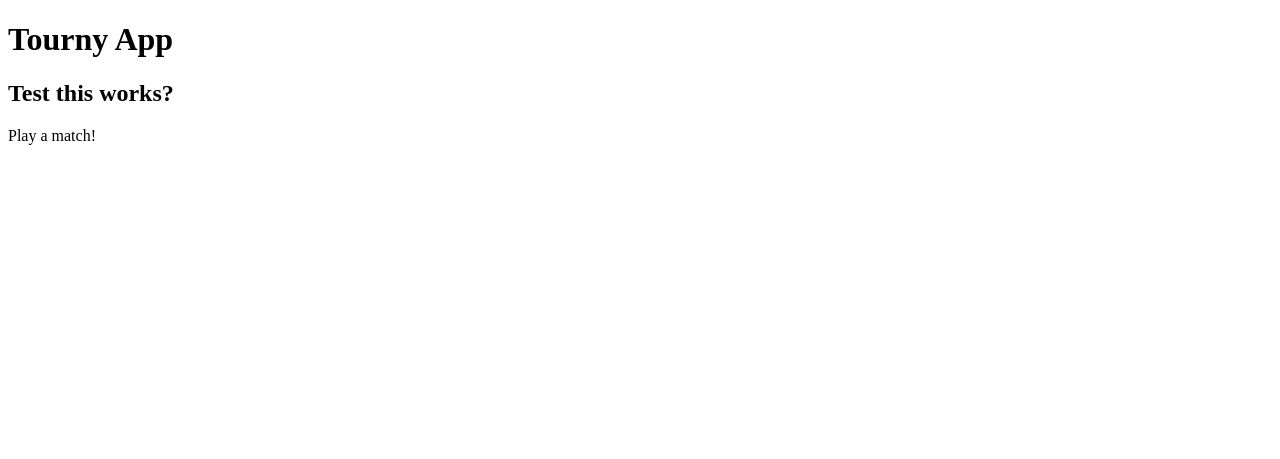
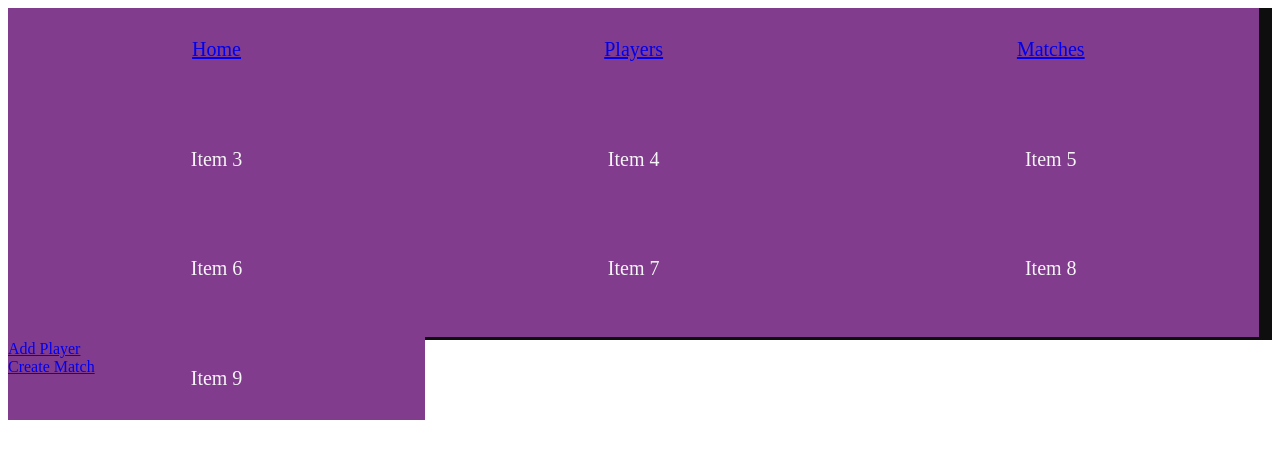
Before and after one commit to ChrisMcK89/python_project, a Flask app: page / in a window 1280 px wide. Shown: the top 459 px of the page. Run offline with Flask 2, Linux system fonts and the light colour scheme.

Commit message:
some CSS

```diff
--- /dev/null
+++ b/Tourny_app/static/style.css
@@ -0,0 +1,24 @@
+body {
+    color:whitesmoke;
+}
+
+.grid-container {
+   display: grid;
+   grid-template-columns: 33% 33% 33%;
+   grid-template-rows: 33% 33% 33%;
+   /* grid-gap: 10px; */
+   background-color: #0f0e0e;
+   /* padding: 10px; */
+}
+
+.grid-container > div {
+    font-size: 20px;
+    background-color: #813c8d;
+    text-align: center;
+    padding: 30px 25px;
+  }
+
+/* .grid-item1 {
+  grid-column-start: 1;
+  grid-column-end: 1;
+} */
--- a/Tourny_app/templates/base.html
+++ b/Tourny_app/templates/base.html
@@ -1,11 +1,26 @@
 <!DOCTYPE html>
-<html>
+<html lang="en">
 <head>
+  <meta charset="UTF-8">
+  <meta http-equiv="X-UA-Compatible" content="IE=edge">
+  <meta name="viewport" content="width=device-width, initial-scale=1.0">
+  <link rel="stylesheet" href="{{ url_for('static', filename='style.css') }}">
   <title>Tourny App</title>
-
 </head>
 <body>
-    <h1>Tourny App</h1>
+  <div class="grid-container">
+    <div><a href="http://localhost:5000">Home</a></div>
+    <div><a href="http://localhost:5000/players">Players</a></div>
+    <div><a href="http://localhost:5000/matches">Matches</a></div>
+    <div class="grid-item3"> Item 3 </div>
+    <div class="grid-item4"> Item 4 </div>
+    <div class="grid-item5"> Item 5 </div>
+    <div class="grid-item6"> Item 6 </div>
+    <div class="grid-item7"> Item 7 </div>
+    <div class="grid-item8"> Item 8 </div>
+    <div class="grid-item9"> Item 9 </div>
+  </div>
+
   <section>
       {% block content %}
 
--- a/Tourny_app/templates/index.html
+++ b/Tourny_app/templates/index.html
@@ -1,7 +1,10 @@
 {% extends 'base.html'%}
 
 {% block content %}
-<h2>Test this works?</h2>
-
-<p>Play a match!</p>
+<div>
+    <a href="http://localhost:5000/players/newplayer">Add Player</a>
+</div>
+<div>
+    <a href="http://localhost:5000/matches/create">Create Match</a>
+</div>
 {% endblock %}
```
